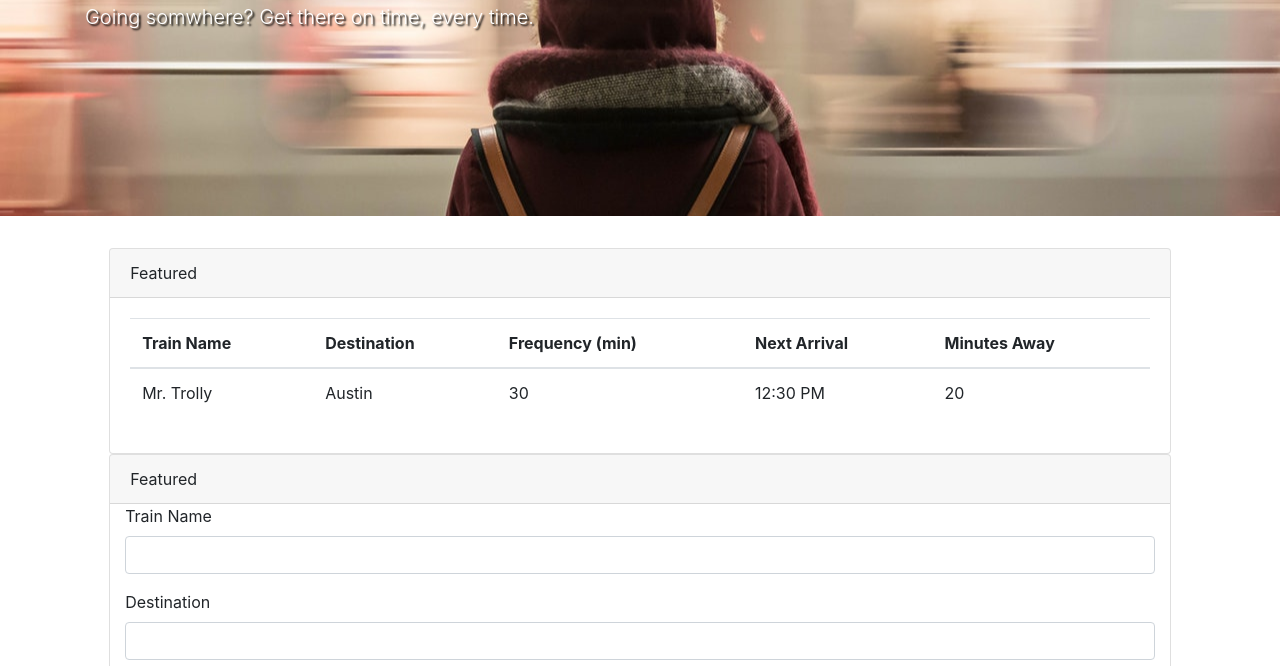
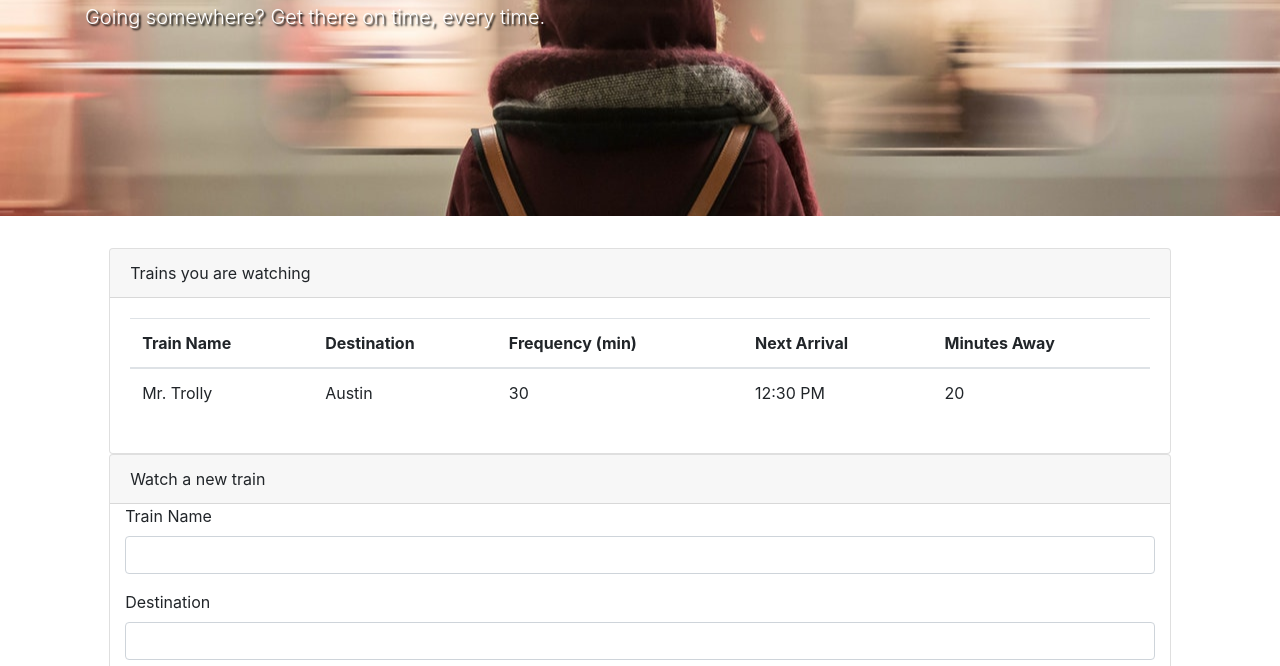
Before and after one commit to theAndes/train, a plain HTML site: page index.html in a window 1280 px wide. Shown: the part 134-800 px from the top of the page. Drawn offline with nearby package versions, Linux system fonts and the light colour scheme; no server answers; a script that the page names is missing.

Commit message:
update html

```diff
--- a/index.html
+++ b/index.html
@@ -26,7 +26,7 @@
     <div class="jumbotron jumbotron-fluid">
         <div class="container">
             <h1 class="display-4">Train Schedule</h1>
-            <h1 class="lead">Going somwhere? Get there on time, every time.</h1>
+            <h1 class="lead">Going somewhere? Get there on time, every time.</h1>
         </div>
     </div>
 
@@ -38,7 +38,7 @@
             <div class="col-10">
                 <div class="card">
                     <div class="card-header">
-                        Featured
+                        Trains you are watching
                     </div>
                     <!--####################################################################-->
                     <div class="card-body">
@@ -81,7 +81,7 @@
             <div class="col-10">
                 <div class="card">
                     <div class="card-header">
-                        Featured
+                        Watch a new train
                     </div>
 
                     <!--####################################################################-->
```
